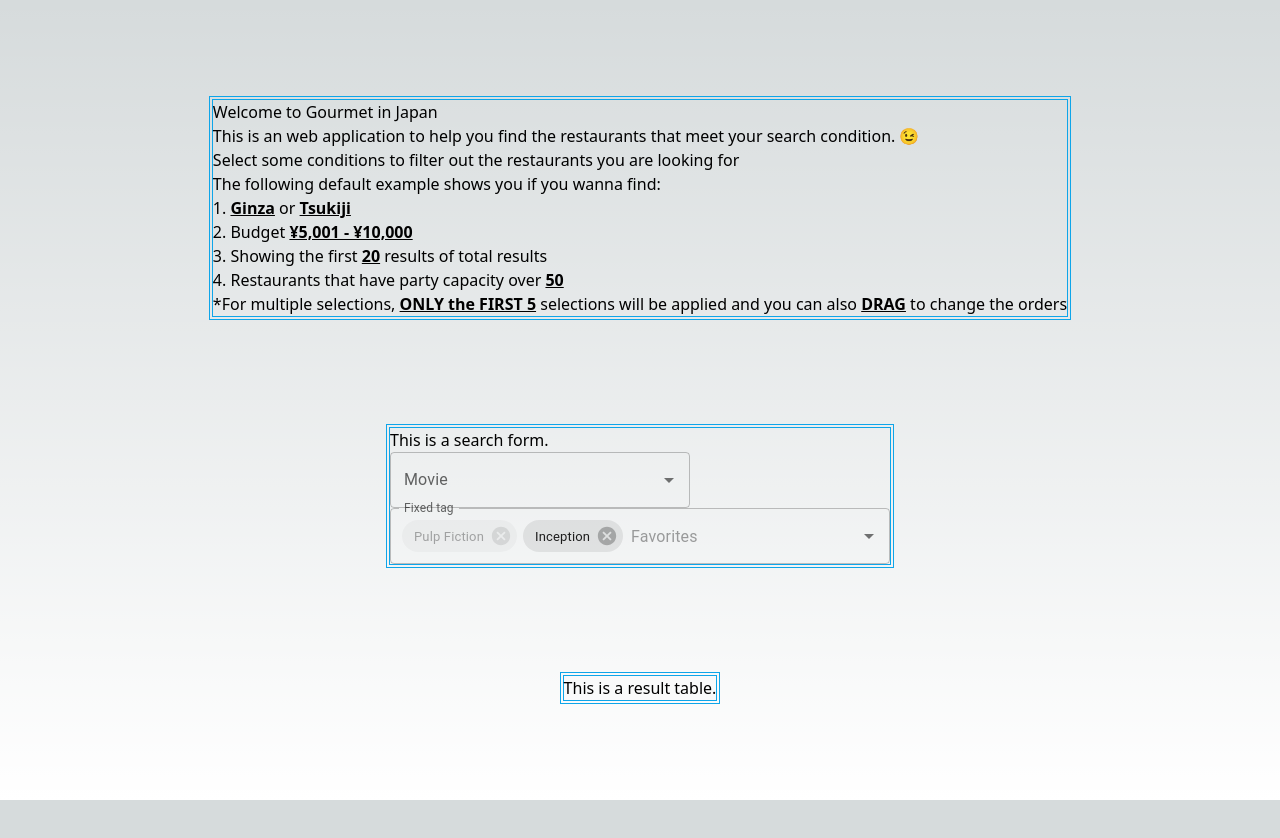
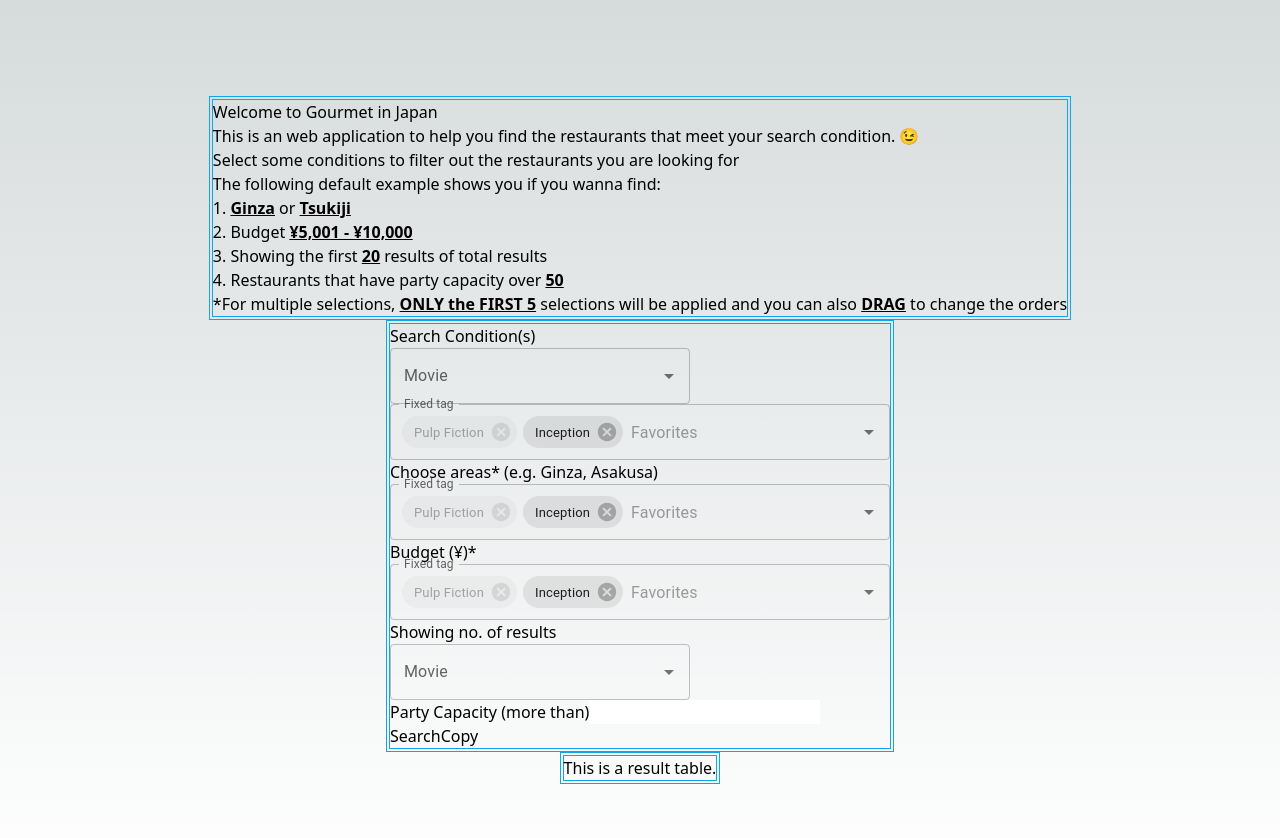
Before and after one commit to maruk0chan/jp-food, a Next.js app: page / in a window 1280 px wide. Shown: the top 838 px of the page. Before the commit the page ends 800 px from the top, so only its background shows below. Built offline with nearby package versions, Linux system fonts and the light colour scheme.

Commit message:
finish a demo structure form

```diff
--- a/src/components/SearchForm.tsx
+++ b/src/components/SearchForm.tsx
@@ -1,13 +1,33 @@
 import React from 'react'
-import AutoCompleteInput from './AutoCompleteInput';
-import MultipleOptionsInput from './MultipleOptionsInput';
+import AutoCompleteInput from './AutoCompleteInput'
+import MultipleOptionsInput from './MultipleOptionsInput'
 
 const SearchForm = () => {
   return (
     <div className="border-double border-4 border-sky-500">
-      This is a search form.
-      <AutoCompleteInput/>
-      <MultipleOptionsInput/>
+      Search Condition(s)
+      <AutoCompleteInput />
+      <MultipleOptionsInput />
+      <div>
+        <label htmlFor="area">Choose areas* (e.g. Ginza, Asakusa)</label>
+        <MultipleOptionsInput />
+      </div>
+      <div>
+        <label htmlFor="budget">Budget (¥)*</label>
+        <MultipleOptionsInput />
+      </div>
+      <div>
+        <label htmlFor="count">Showing no. of results</label>
+        <AutoCompleteInput />
+      </div>
+      <div>
+        <label htmlFor="capacity">Party Capacity (more than)</label>
+        <input type="number" />
+      </div>
+      <div>
+        <button>Search</button>
+        <button>Copy</button>
+      </div>
     </div>
   )
 }
```
